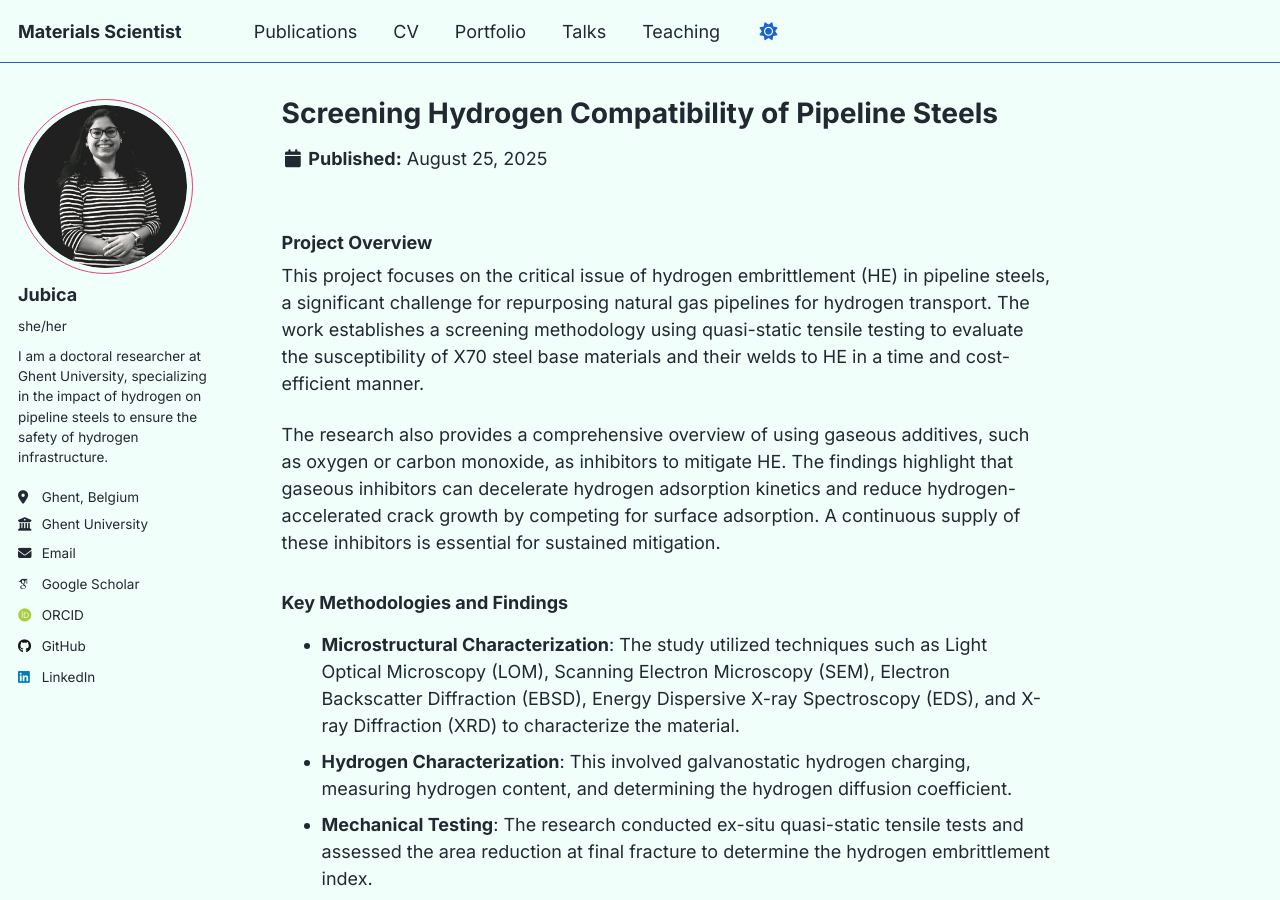
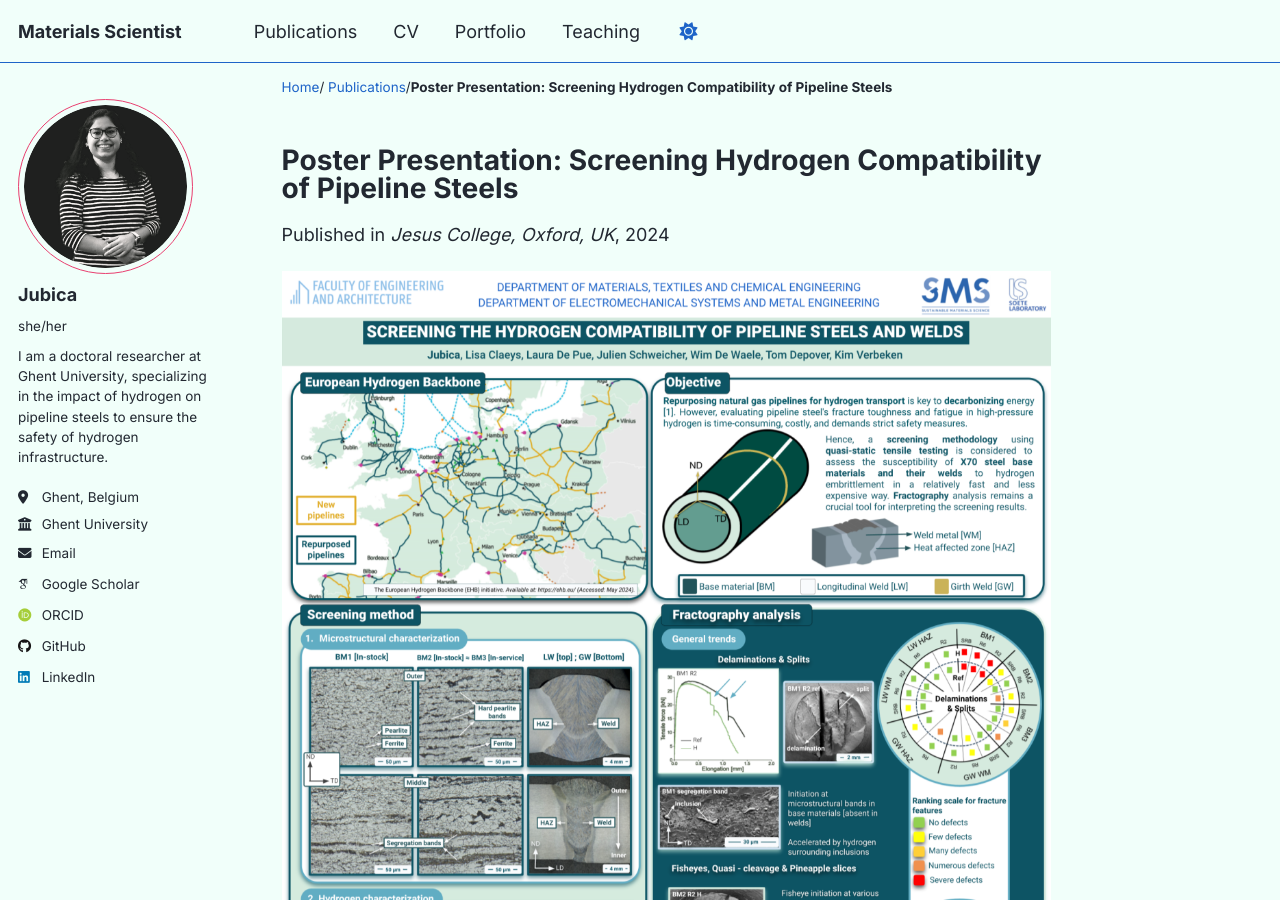
Before and after one commit to jubica/jubica.github.io, a Jekyll site: the page built from _publications/2024-06-23-screening-hydrogen-compatibility-of-pipeline-steels.md, in a window 1280 px wide and 900 px high. Built offline with Jekyll 4.4.1, drawn with Linux system fonts in a browser that asks for light colours; some web fonts are replaced; a script that is not in the unit is left out.

Commit message:
settings

```diff
--- a/_config.yml
+++ b/_config.yml
@@ -88,10 +88,10 @@
 
 # Site Settings
 teaser                   :  # filename of teaser fallback teaser image placed in /images/, .e.g. "500x300.png"
-breadcrumbs              : false # true, false (default)
+breadcrumbs              : true # true, false (default)
 words_per_minute         : 160
-future                   : false
-read_more                : "disabled" # if enabled, adds "Read more" links to excerpts
+future                   : true
+read_more                : "enabled" # if enabled, adds "Read more" links to excerpts
 talkmap_link             : false      #change to true to add link to talkmap on talks page
 comments:
   provider               : # false (default), "disqus", "discourse", "facebook", "google-plus", "staticman", "custom"
@@ -279,13 +279,13 @@
       layout: single
       author_profile: true
       comment: true
-  # _talks
-  - scope:
-      path: ""
-      type: talks
-    values:
-      layout: talk
-      author_profile: true
+  # # _talks
+  # - scope:
+  #     path: ""
+  #     type: talks
+  #   values:
+  #     layout: talk
+  #     author_profile: true
 
 
 # Sass/SCSS
--- a/_publications/screening-hydrogen-compatibility-of-pipeline-steels.md
+++ b/_publications/2024-06-23-screening-hydrogen-compatibility-of-pipeline-steels.md
@@ -1,9 +1,14 @@
 ---
-title: "Screening Hydrogen Compatibility of Pipeline Steels"
+title: "Poster Presentation: Screening Hydrogen Compatibility of Pipeline Steels"
 excerpt: "A project focusing on a fast, less expensive screening methodology to assess the susceptibility of X70 pipeline steels and their welds to hydrogen embrittlement. This work also investigated the role of gaseous inhibitors in mitigating hydrogen-accelerated crack growth.>"
 collection: publications
-category: manuscripts
+category: conferences
+date: 2024-06-23
+paperurl: '/files/EPRI_Hydrogen_Embrittlement_2024.pdf'
+venue: 'Jesus College, Oxford, UK'
 ---
+
+![EPRI_Hydrogen_Embrittlement_2024]({{ '/files/EPRI_Hydrogen_Embrittlement_2024.png' | relative_url }})
 
 ### Project Overview
 
```
Also changed, not shown: _data/navigation.yml (+5 -10 lines), files/EPRI_Hydrogen_Embrittlement_2024.png (added), 6 other files.
